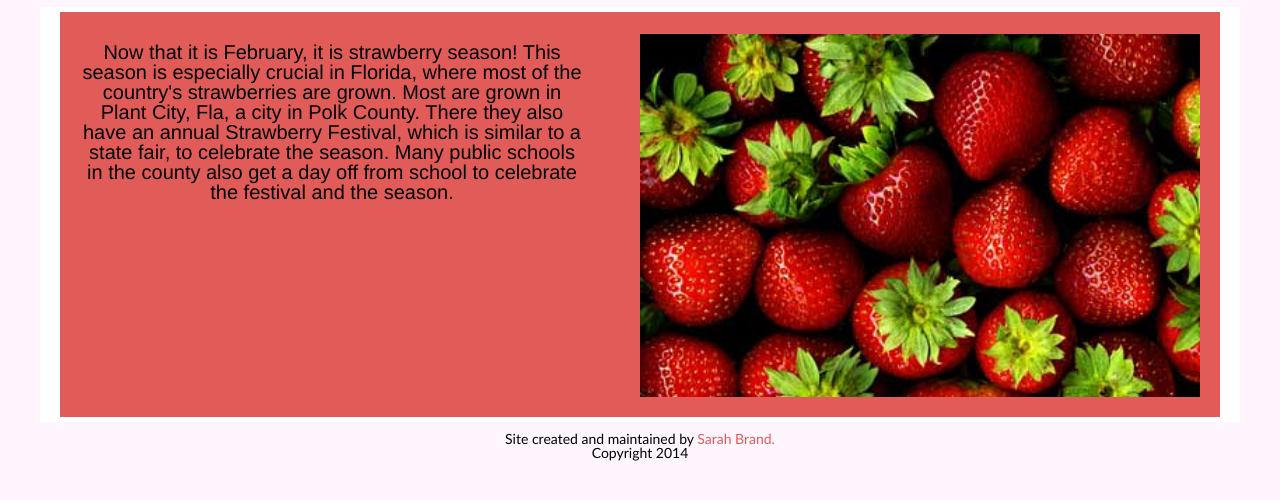
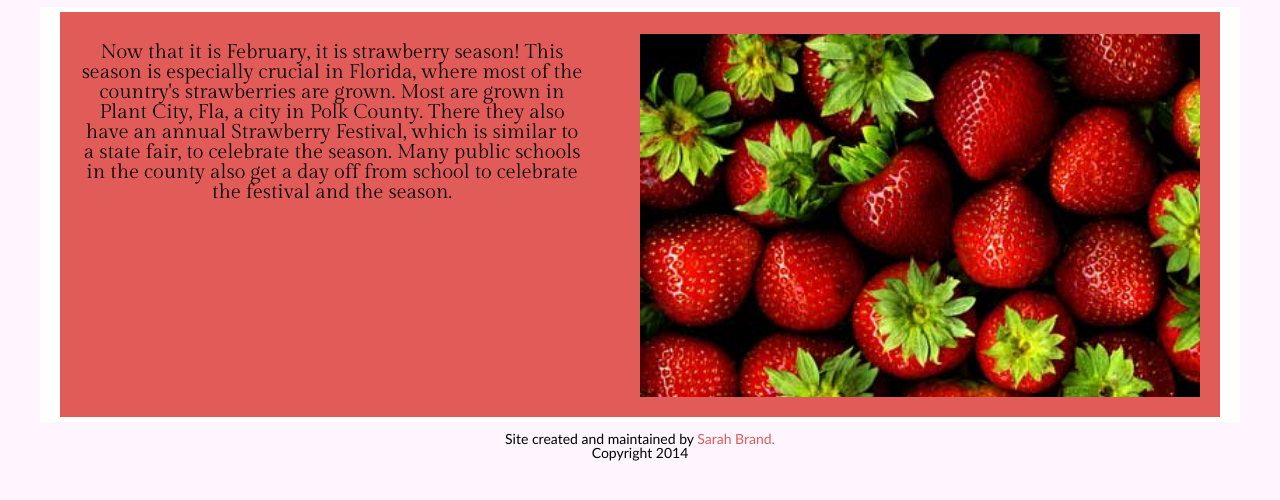
Before and after one commit to sarahbrand4/strawberries.github.io, a plain HTML site: page webpageone.html in a window 1280 px wide. Shown: the part 118-618 px from the top of the page. Drawn offline with Linux system fonts and the light colour scheme.

Commit message:
Added google fonts

```diff
--- a/css/cssone.css
+++ b/css/cssone.css
@@ -119,7 +119,7 @@
     float: left;
     width: 45%;
     margin-top: 10px;
-    font-family: "Helvetica Neue", sans-serif;
+    font-family: "Gilda Display", serif;
     color: #000000;
     font-size: 20px;
     line-height:20px;
--- a/webpageone.html
+++ b/webpageone.html
@@ -4,6 +4,7 @@
         <title>Strawberries</title>
         <meta http-equiv="Content-Type" content="text/html; charset=UTF-8" />
         <link rel="stylesheet" href="css/cssone.css"/>
+        <link href="http://fonts.googleapis.com/css?family=Gilda+Display" rel="stylesheet" type="text/css">
         <meta name="viewport" content="initial-scale=1.0, width=device-width" />
     </head>
     <body>
```
Also changed, not shown: webpagethree.html (+1 -0 lines), webpagetwo.html (+1 -0 lines).
